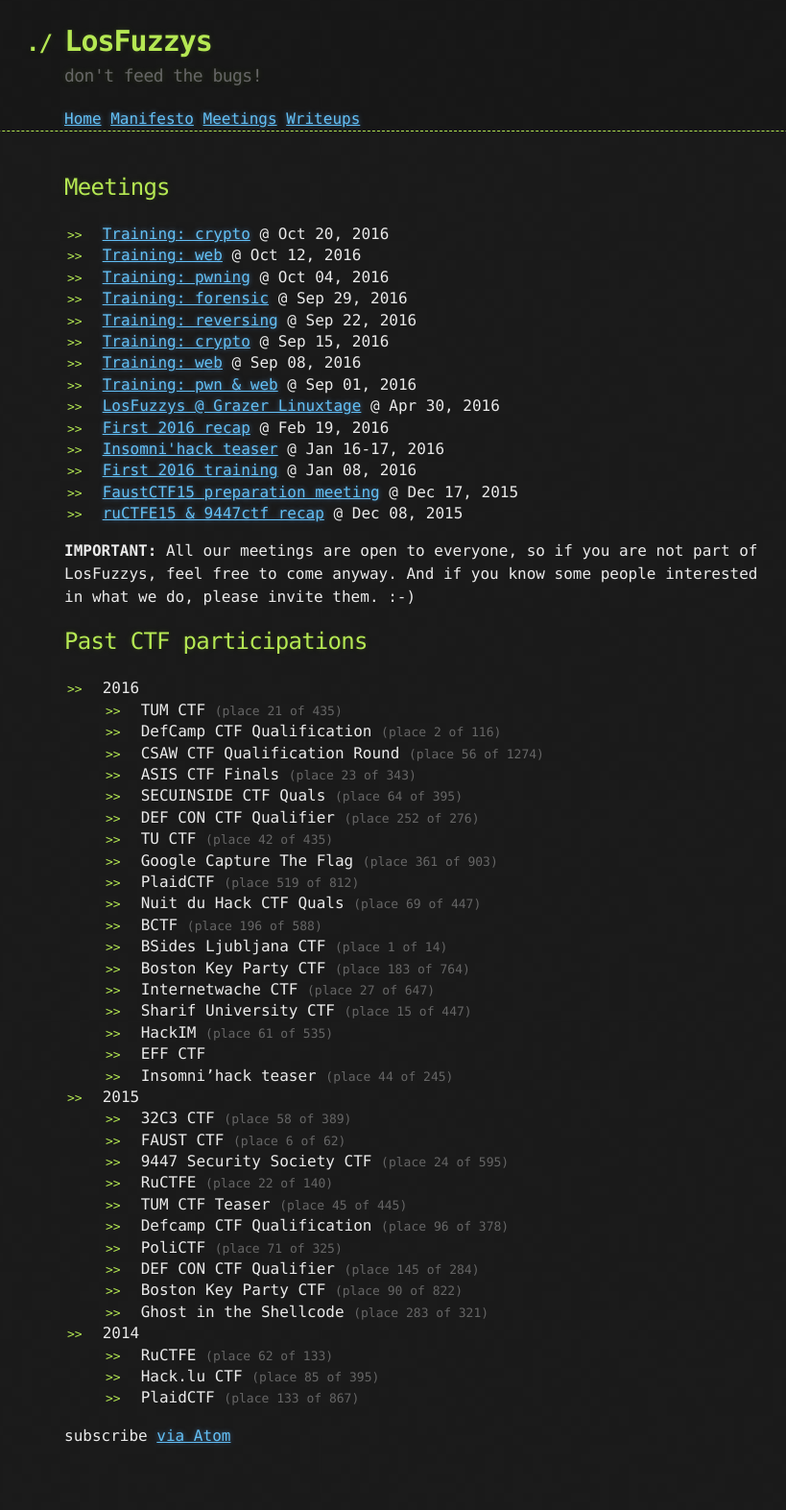
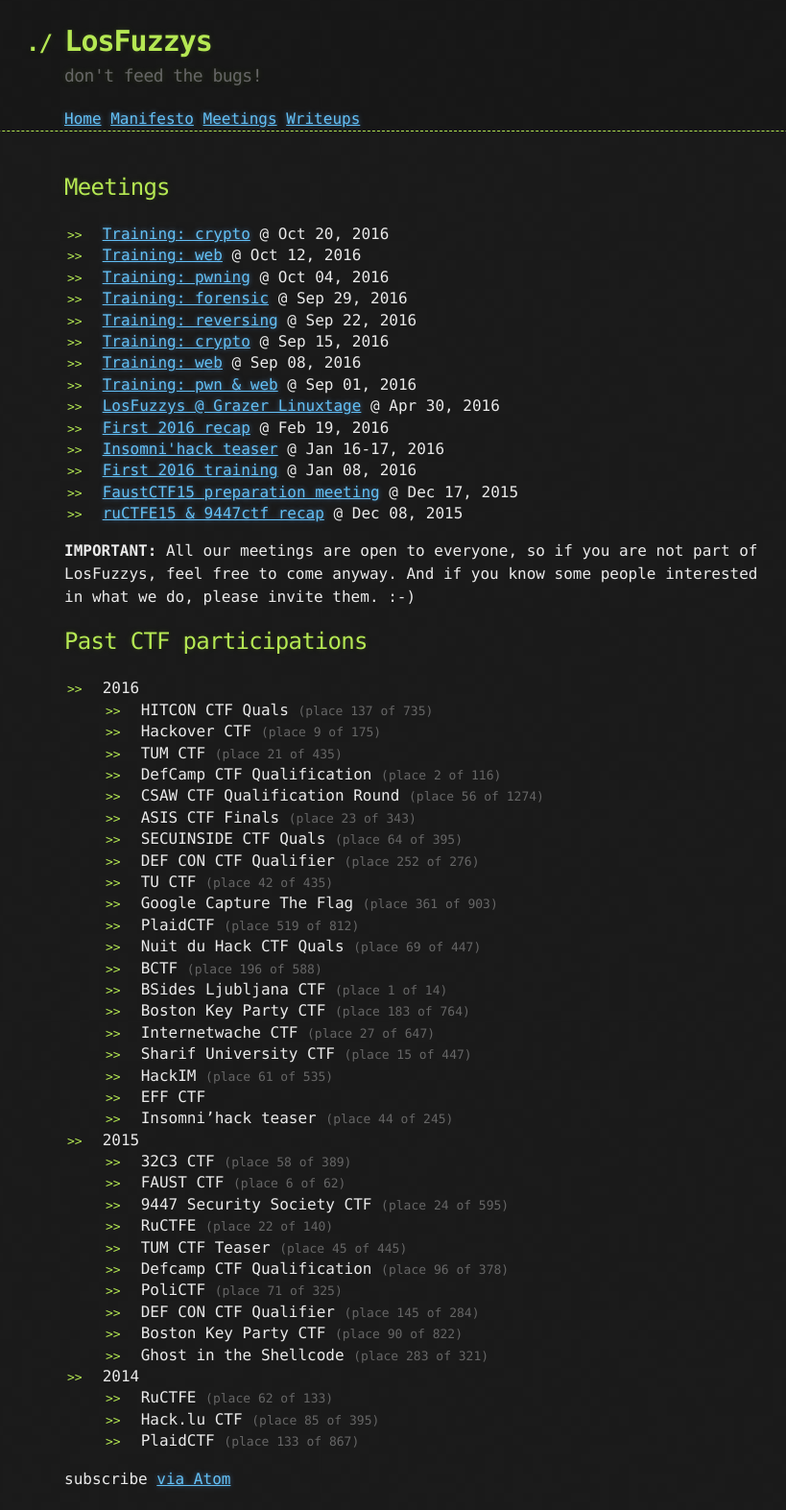
Before and after one commit to mtps3/Mtps3.github.io, a Jekyll site: the page built from meetings.md, in a window 1280 px wide. Shown: the whole page at 96% size, without its empty margins (198-1017 px from the left). Built offline with Jekyll 4.4.1, drawn with Linux system fonts in a browser that asks for light colours; before the commit the page ends 1528 px from its top, so only the background shows below that.

Commit message:
added HITCON and Hackover score

```diff
--- a/meetings.md
+++ b/meetings.md
@@ -18,6 +18,8 @@
 <!-- generated using scripts/getPastCTFs.py  -->
 
 * 2016
+  * HITCON CTF  Quals <span class="discreet">(place 137 of 735)</span>
+  * Hackover CTF <span class="discreet">(place 9 of 175)</span>
   * TUM CTF <span class="discreet">(place 21 of 435)</span>
   * DefCamp CTF Qualification <span class="discreet">(place 2 of 116)</span>
   * CSAW CTF Qualification Round <span class="discreet">(place 56 of 1274)</span>
```
